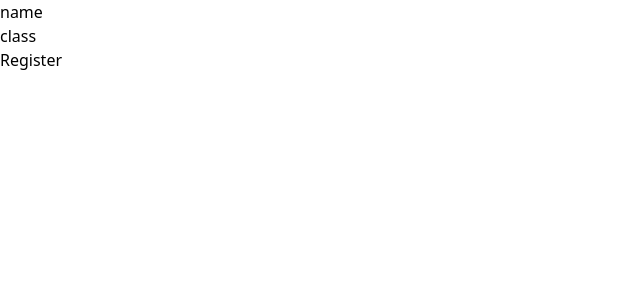
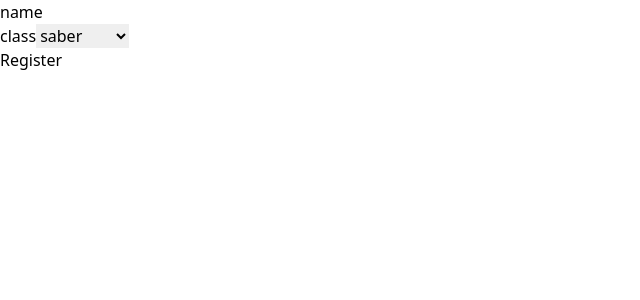
Before and after one commit to cesare/nextjs-actixexp-frontend, a Next.js app: page /servants/new in a window 1280 px wide. Shown: the top 300 px of the page, without its empty margins (0-640 px from the left). Built offline with nearby package versions, Linux system fonts and the light colour scheme.

Commit message:
Add component to select servant class

```diff
--- a/pages/servants/new.tsx
+++ b/pages/servants/new.tsx
@@ -1,5 +1,6 @@
 import Router from 'next/router'
 import { useState } from 'react'
+import ServantClassSelector from '../../src/components/ServantClassSelector'
 
 interface ServantRegistrationParameters {
   name: String,
@@ -53,7 +54,7 @@ export default function NewServantForm() {
       </div>
       <div>
         <label htmlFor="className">class</label>
-        <input id="className" name="className" type="text" onChange={e => handleChange(e.target)} />
+        <ServantClassSelector onClassnameChange={value => setServant({...servant, ["className"]: value})}/>
       </div>
       <div>
         <button type="submit">Register</button>
--- /dev/null
+++ b/src/components/ServantClassSelector.tsx
@@ -0,0 +1,30 @@
+import React from 'react'
+
+class ServantClassSelector extends React.Component {
+  constructor(props: object) {
+    super(props)
+    this.handleChange = this.handleChange.bind(this)
+  }
+
+  handleChange(event) {
+    this.props.onClassnameChange(event.target.value)
+  }
+  render() {
+    const selections = [
+      {name: "saber"},
+      {name: "archer"},
+      {name: "lancer"},
+      {name: "rider"},
+      {name: "caster"},
+      {name: "assasin"},
+      {name: "berserker"},
+    ]
+    return (
+      <select onChange={this.handleChange}>
+        {selections.map(s => <option value={s.name} key={s.name}>{s.name}</option>)}
+      </select>
+    )
+  }
+}
+
+export default ServantClassSelector
```
